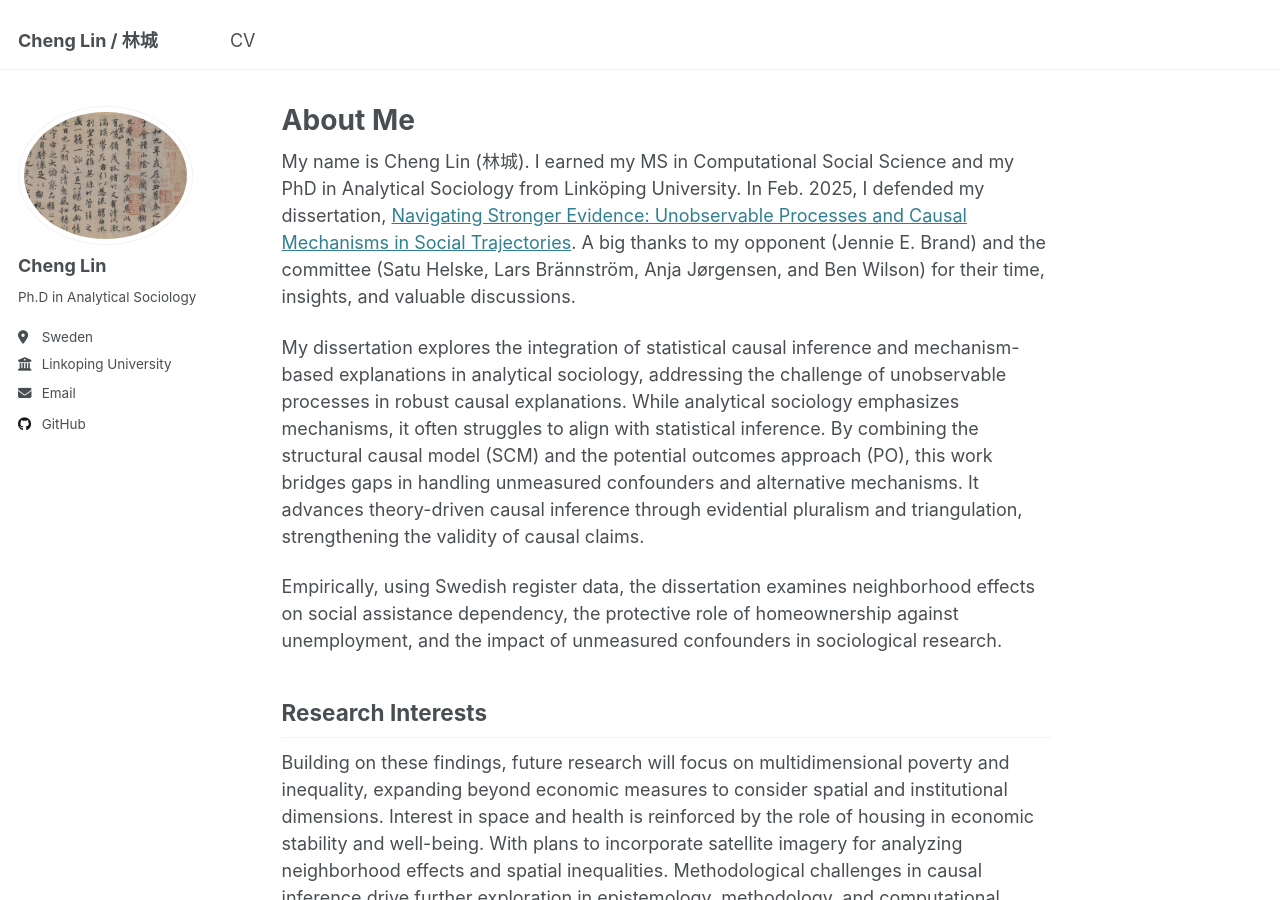
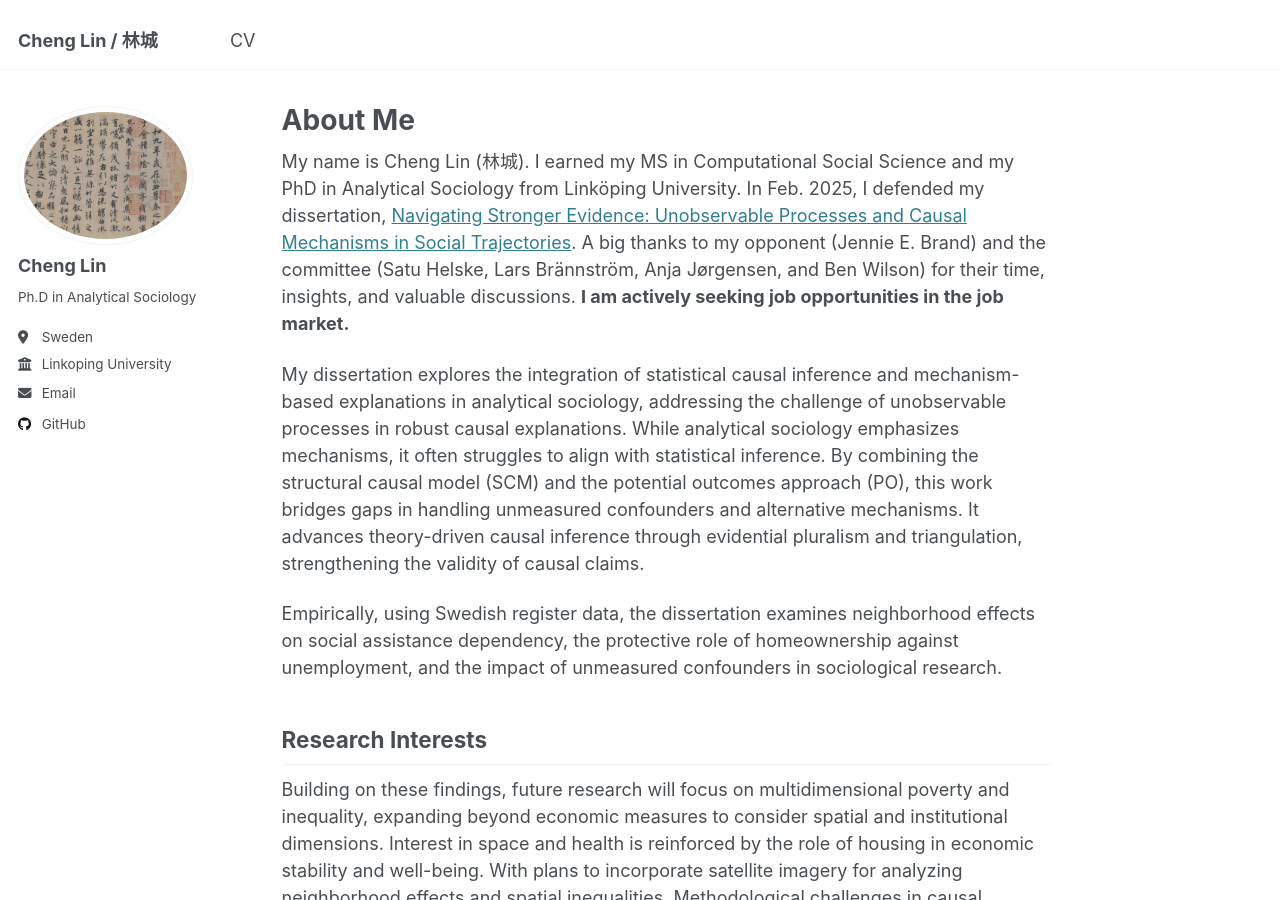
Before and after one commit to cheli79/cheli79.github.io, a Jekyll site: the page built from _pages/about.md, in a window 1280 px wide and 900 px high. Built offline with Jekyll 4.4.1, drawn with Linux system fonts in a browser that asks for light colours.

Commit message:
Update about.md

```diff
--- a/_pages/about.md
+++ b/_pages/about.md
@@ -6,7 +6,7 @@ redirect_from:
   - /about/
   - /about.html
 ---
-My name is Cheng Lin (林城). I earned my MS in Computational Social Science and my PhD in Analytical Sociology from Linköping University. In Feb. 2025, I defended my dissertation, [Navigating Stronger Evidence: Unobservable Processes and Causal Mechanisms in Social Trajectories](https://liu.diva-portal.org/smash/record.jsf?pid=diva2%3A1926069&dswid=9708). A big thanks to my opponent (Jennie E. Brand) and the committee (Satu Helske, Lars Brännström, Anja Jørgensen, and Ben Wilson) for their time, insights, and valuable discussions.
+My name is Cheng Lin (林城). I earned my MS in Computational Social Science and my PhD in Analytical Sociology from Linköping University. In Feb. 2025, I defended my dissertation, [Navigating Stronger Evidence: Unobservable Processes and Causal Mechanisms in Social Trajectories](https://liu.diva-portal.org/smash/record.jsf?pid=diva2%3A1926069&dswid=9708). A big thanks to my opponent (Jennie E. Brand) and the committee (Satu Helske, Lars Brännström, Anja Jørgensen, and Ben Wilson) for their time, insights, and valuable discussions. __I am actively seeking job opportunities in the job market.__
 
 My dissertation explores the integration of statistical causal inference and mechanism-based explanations in analytical sociology, addressing the challenge of unobservable processes in robust causal explanations. While analytical sociology emphasizes mechanisms, it often struggles to align with statistical inference. By combining the structural causal model (SCM) and the potential outcomes approach (PO), this work bridges gaps in handling unmeasured confounders and alternative mechanisms. It advances theory-driven causal inference through evidential pluralism and triangulation, strengthening the validity of causal claims.
 
```
